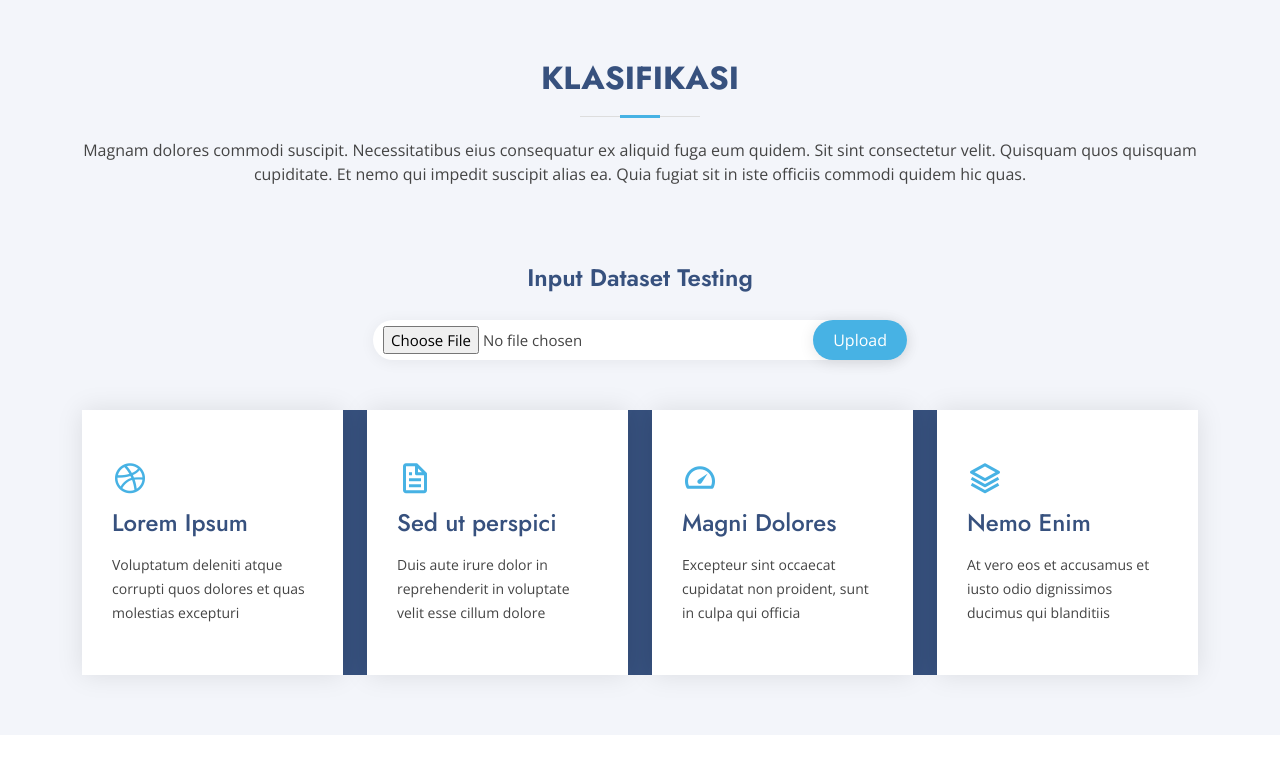
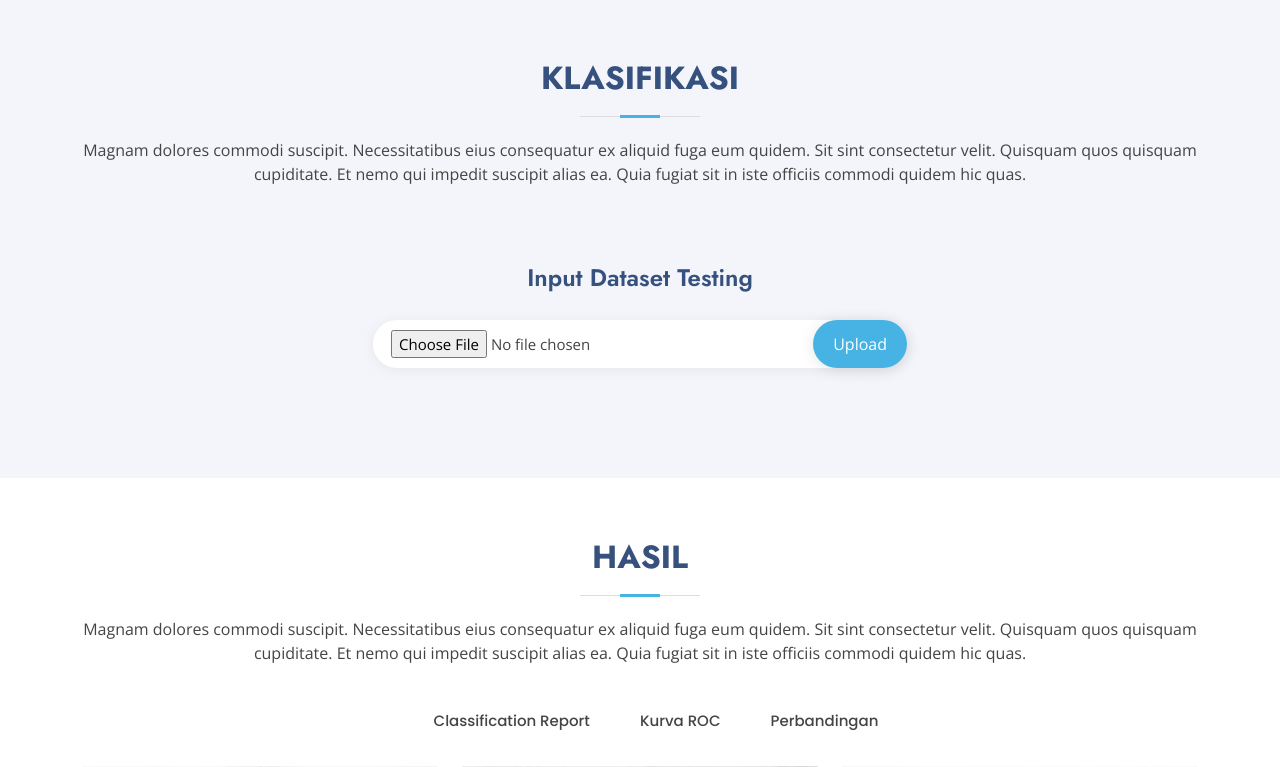
Before and after one commit to raradita/WebJaringan, a Flask app: page / in a window 1280 px wide. Shown: the part 1777-2544 px from the top of the page. Run offline with Flask 3, Linux system fonts and the light colour scheme; parts of the project's set-up code (start-up, migrations or seed data) failed here and were passed over; some libraries are stand-ins or nearby versions.

Commit message:
BE sampe tampil

```diff
--- a/main.py
+++ b/main.py
@@ -1,23 +1,21 @@
 from flask import Flask, render_template, request, jsonify
-from joblib import load  # Jika Anda menggunakan joblib untuk menyimpan model
 import joblib
-import numpy as np
-# import pandas as pd
-import lightgbm
+import pandas as pd
+from sklearn.preprocessing import LabelEncoder
 import sys
 
 print(sys.executable)
 
 app = Flask(__name__)
 
+# Load the machine learning model
+scaler = joblib.load("./models/scaler_model.joblib")
+rfe = joblib.load("./models/rfe_model.joblib")
+model = joblib.load("./models/best_model.joblib")
+
 @app.route('/')
 def home():
     return render_template('index.html')
-
-
-# Load the machine learning model
-model_path = "./models/best_model.joblib"
-model = joblib.load(model_path)
 
 # Define a route for predictions
 @app.route('/predict', methods=['POST'])
@@ -38,24 +36,62 @@
         # Read the CSV file
         df = pd.read_csv(file)
 
-        # Assuming the features are all columns except the target variable
-        features = df.drop(columns=['target_variable'])
+        # Fungsi mengubah jenis serangan pada label kedalam kategori anomali
+        def change_labels(data):
+          data.labels.replace(['apache2','back','land','neptune','mailbomb','pod','processtable','smurf','teardrop','udpstorm','worm'],'anomali',inplace=True)
+          data.labels.replace(['ftp_write','guess_passwd','httptunnel','imap','multihop','named','phf','sendmail','snmpgetattack','snmpguess','spy','warezclient','warezmaster','xlock','xsnoop'],'anomali',inplace=True)
+          data.labels.replace(['ipsweep','mscan','nmap','portsweep','saint','satan'],'anomali',inplace=True)
+          data.labels.replace(['buffer_overflow','loadmodule','perl','ps','rootkit','sqlattack','xterm'],'anomali',inplace=True)
 
-        # Print debug information about the features
-        print('Debug Info: Features shape -', features.shape)
-        print('Debug Info: Features columns -', features.columns)
+        change_labels(df)
+
+        # Label Encoder
+        # 'labels'
+        le_labels = LabelEncoder()
+        df['labels'] = le_labels.fit_transform(df['labels'])
+        # 'protocol_type'
+        le_protocol_type = LabelEncoder()
+        df['protocol_type'] = le_protocol_type.fit_transform(df['protocol_type'])
+        # 'service'
+        le_service = LabelEncoder()
+        df['service'] = le_service.fit_transform(df['service'])
+        # 'flag'
+        le_flag = LabelEncoder()
+        df['flag'] = le_flag.fit_transform(df['flag'])
+
+        # Buat DataFrame baru tanpa kolom 'labels'
+        df_new = df.drop(['labels'], axis=1)
 
         # Make predictions
-        predictions = model.predict(features)
+        new_data_scaled = scaler.transform(df_new)
+        new_data_rfe = rfe.transform(new_data_scaled)
+        prediction = model.predict(new_data_rfe)
 
-        # Add predictions to the DataFrame
-        df['prediction'] = predictions.tolist()
+        # Misalnya, new_data_rfe adalah hasil transformasi menggunakan RFE pada data yang telah discaler
+        df_new_rfe = pd.DataFrame(new_data_rfe, columns=df_new.columns[rfe.support_])
+        # Menambahkan kolom 'labels' asli ke dalam DataFrame df_new_rfe
+        df_new_rfe['labels'] = df['labels']
+        # Menambahkan hasil prediksi ke dalam DataFrame df_new_rfe
+        df_new_rfe['prediksi'] = prediction
 
-        # Print debug information about predictions
-        print('Debug Info: Predictions -', df['prediction'].tolist())
+        # Membuat fungsi untuk konversi nilai prediksi menjadi string
+        def convert_to_class(prediction):
+            return 'anomali' if prediction == 0 else 'normal'
+        df_new_rfe['prediksi'] = [convert_to_class(pred) for pred in prediction]
 
-        # Return the DataFrame as JSON
-        return df.to_json(orient='records')
+        # Mengembalikan nilai ke bentuk awal
+        df_new_rfe['labels'] = le_labels.inverse_transform(df['labels'])
+        df_new_rfe['protocol_type'] = le_protocol_type.inverse_transform(df['protocol_type'])
+        df_new_rfe['flag'] = le_flag.inverse_transform(df['flag'])
+
+        # Mengonversi DataFrame ke dalam bentuk array
+        array_data = df_new_rfe.to_numpy()
+
+        # List dengan nama kolom
+        result_list = [dict(zip(df_new_rfe.columns, row)) for row in array_data]
+
+        # Response
+        return jsonify(result_list)
 
     except Exception as e:
         print('Debug Info: Exception -', str(e))
--- a/static/assets/css/style.css
+++ b/static/assets/css/style.css
@@ -883,6 +883,69 @@
   color: #47b2e4;
 }
 
+.services .input-testing {
+  padding: 50px 0;
+  background: #f3f5fa;
+  text-align: center;
+  font-size: 15px;
+  color: #444444;
+}
+
+.services .input-testing h4 {
+  font-size: 24px;
+  margin: 0 0 20px 0;
+  padding: 0;
+  line-height: 1;
+  font-weight: 600;
+  color: #37517e;
+}
+
+.services .input-testing form {
+  margin-top: 30px;
+  background: #fff;
+  padding: 6px 10px;
+  position: relative;
+  border-radius: 50px;
+  box-shadow: 0px 2px 15px rgba(0, 0, 0, 0.06);
+  text-align: left;
+}
+
+.services .input-testing form input[type=file] {
+  border: 0;
+  padding: 4px 8px;
+  width: calc(100% - 100px);
+}
+
+.services .input-testing form input[type=submit] {
+  position: absolute;
+  top: 0;
+  right: 0;
+  bottom: 0;
+  border: 0;
+  background: none;
+  font-size: 16px;
+  padding: 0 20px;
+  background: #47b2e4;
+  color: #fff;
+  transition: 0.3s;
+  border-radius: 50px;
+  box-shadow: 0px 2px 15px rgba(0, 0, 0, 0.1);
+}
+
+.services .input-testing form input[type=submit]:hover {
+  background: #209dd8;
+}
+
+/* Tabel */
+th, td {
+  border: 1px solid #dddddd;
+  text-align: left;
+}
+
+th {
+  background-color: #47b2e4;
+}
+
 /*--------------------------------------------------------------
 # Cta
 --------------------------------------------------------------*/
--- a/templates/index.html
+++ b/templates/index.html
@@ -5,7 +5,7 @@
   <meta charset="utf-8">
   <meta content="width=device-width, initial-scale=1.0" name="viewport">
 
-  <title>Arsha Bootstrap Template - Index</title>
+  <title>Rara Skripsi</title>
   <meta content="" name="description">
   <meta content="" name="keywords">
 
@@ -24,6 +24,10 @@
   <link href="{{ url_for('static', filename='assets/vendor/glightbox/css/glightbox.min.css') }}" rel="stylesheet">
   <link href="{{ url_for('static', filename='assets/vendor/remixicon/remixicon.css') }}" rel="stylesheet">
   <link href="{{ url_for('static', filename='assets/vendor/swiper/swiper-bundle.min.css') }}" rel="stylesheet">
+
+  <!-- DataTables CSS -->
+  <link href="https://cdn.datatables.net/1.10.25/css/jquery.dataTables.min.css" rel="stylesheet">
+  <link href="https://cdn.datatables.net/1.10.25/css/dataTables.bootstrap4.min.css" rel="stylesheet">
 
   <!-- Template Main CSS File -->
   <link href="{{ url_for('static', filename='assets/css/style.css') }}" rel="stylesheet">
@@ -77,7 +81,7 @@
             Universitas Negeri Semarang<br>
           </h2>
           <div class="d-flex justify-content-center justify-content-lg-start">
-            <a href="/predict" class="btn-get-started scrollto">Mulai Klasifikasi</a>
+            <a href="#services" class="btn-get-started scrollto">Mulai Klasifikasi</a>
           </div>
         </div>
         <div class="col-lg-6 order-1 order-lg-2 hero-img" data-aos="zoom-in" data-aos-delay="200">
@@ -188,14 +192,12 @@
         </div>
 
         <!-- ======= Input Dataset ======= -->
-        <footer id="footer">
-
-          <div class="footer-newsletter">
+        <div class="input-testing">
           <div class="container">
             <div class="row justify-content-center">
               <div class="col-lg-6">
                 <h4>Input Dataset Testing</h4>
-                  <form action="#" method="post" enctype="multipart/form-data">
+                <form id="uploadForm" method="post" enctype="multipart/form-data">
                   <input type="file" name="dataset" id="dataset" accept=".csv, .xls, .xlsx" required>
                   <input type="submit" value="Upload">
                 </form>
@@ -203,7 +205,12 @@
             </div>
           </div>
         </div>
-        <div class="row">
+        <!-- Loading Element -->
+        <div id="loading" class="text-center" style="display: none;">Loading...</div>
+        <!-- Hasil Testing -->
+        <table id="data-table" class="display"></table>
+
+        <!-- <div class="row">
           <div class="col-xl-3 col-md-6 d-flex align-items-stretch" data-aos="zoom-in" data-aos-delay="100">
             <div class="icon-box">
               <div class="icon"><i class="bx bxl-dribbble"></i></div>
@@ -236,7 +243,7 @@
             </div>
           </div>
 
-        </div>
+        </div> -->
 
       </div>
     </section><!-- End Services Section -->
@@ -417,6 +424,10 @@
   <div id="preloader"></div>
   <a href="#" class="back-to-top d-flex align-items-center justify-content-center"><i class="bi bi-arrow-up-short"></i></a>
 
+<!-- jQuery -->
+<script src="https://code.jquery.com/jquery-3.6.0.min.js"></script>
+<!-- DataTables -->
+<script src="https://cdn.datatables.net/1.10.25/js/jquery.dataTables.min.js"></script>
 <!-- Vendor JS Files -->
 <script src="{{ url_for('static', filename='assets/vendor/aos/aos.js') }}"></script>
 <script src="{{ url_for('static', filename='assets/vendor/bootstrap/js/bootstrap.bundle.min.js') }}"></script>
@@ -429,6 +440,92 @@
 <!-- Template Main JS File -->
 <script src="{{ url_for('static', filename='assets/js/main.js') }}"></script>
 
+<script>
+  $(document).ready(function () {
+      // Event listener untuk uploadForm
+      $("#uploadForm").submit(function (e) {
+          e.preventDefault();
+
+          var formData = new FormData(this);
+          var fileInput = document.getElementById('dataset');
+          var file = fileInput.files[0];
+          formData.append('file', file);
+
+          // Tampilkan elemen loading
+          $("#loading").show();
+
+          $.ajax({
+              url: "/predict",
+              type: "POST",
+              data: formData,
+              processData: false,
+              contentType: false,
+              success: function (response) {
+                // Sembunyikan elemen loading
+                $("#loading").hide();
+
+                // Tampilkan hasil di tabel
+                displayResult(response);
+              },
+              error: function (error) {
+                console.log("Error:", error);
+
+                // Sembunyikan elemen loading pada error
+                $("#loading").hide();
+              }
+          });
+      });
+
+      // Inisialisasi DataTable
+      function displayResult(data) {
+          // tabel dengan ID data-table
+          $('#data-table').DataTable({
+              destroy: true,
+              data: data,
+              columns: [
+                { "data": "protocol_type", "title": "Protocol Type" },
+                { "data": "flag", "title": "Flag" },
+                { "data": "wrong_fragment", "title": "Wrong Fragment" },
+                { "data": "hot", "title": "Hot" },
+                { "data": "num_compromised", "title": "Num Compromised" },
+                {
+                  "data": null, "title": "..."
+                },
+                { "data": "labels", "title": "Labels" },
+                { "data": "prediksi", "title": "Prediksi" }
+              ],
+              pageLength: 10,
+              pagingType: "simple_numbers",
+              ordering: false,
+              createdRow: function (row, data, dataIndex) {
+                // Mengganti seluruh sel pada baris kecuali kolom yang tetap ditampilkan
+                var cells = $('td', row);
+                for (var i = 5; i < cells.length - 2; i++) {
+                    $(cells[i]).html('...');
+                }
+              },
+              columnDefs: [
+                {
+                  targets: [2,3,4],
+                  render: function (data, type, row, meta) {
+                      // Batasi angka menjadi 4 digit di belakang koma
+                      return type === 'display' ? parseFloat(data).toFixed(4) : data;
+                  }
+                }
+              ],
+              language: {
+                  info: "Menampilkan _START_ sampai _END_ dari _TOTAL_ entri",
+                  paginate: {
+                      first: "Pertama",
+                      last: "Terakhir",
+                      next: "Selanjutnya",
+                      previous: "Sebelumnya",
+                  },
+              },
+          });
+      }
+  });
+</script>
 
 </body>
 
```
Also changed, not shown: 1 other file. Lines whose indentation alone changed are shown as unchanged.
